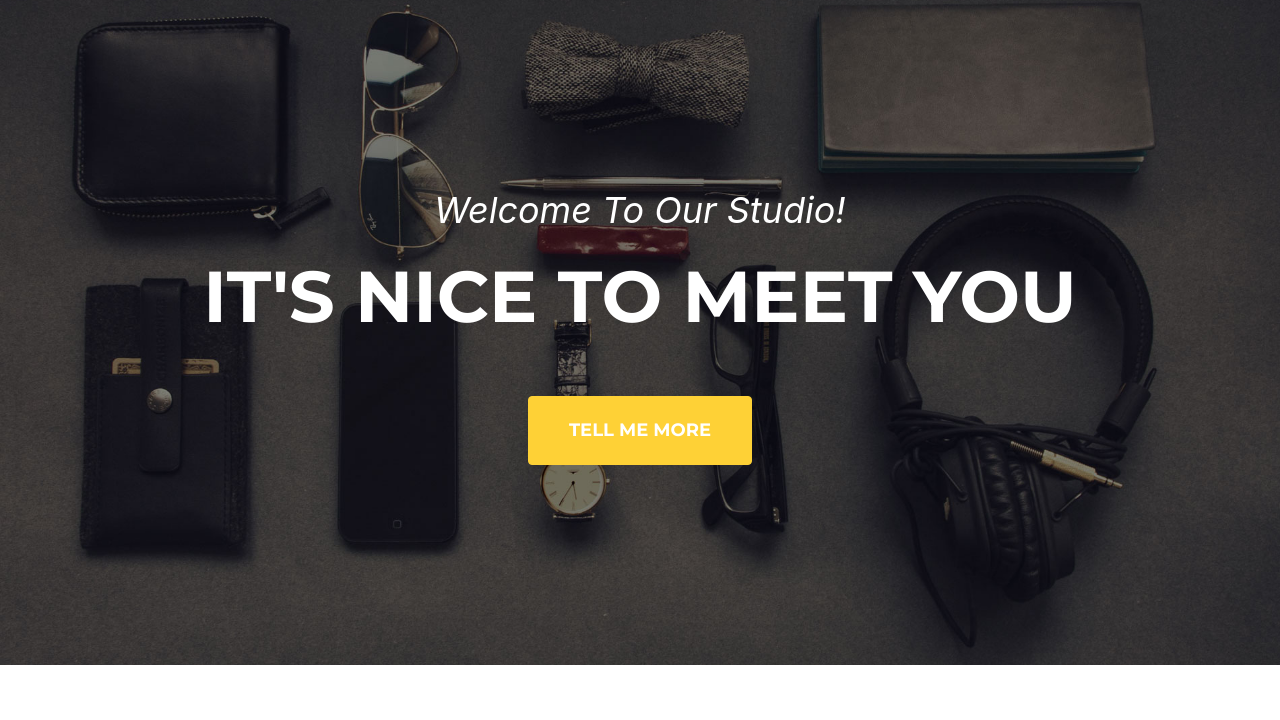
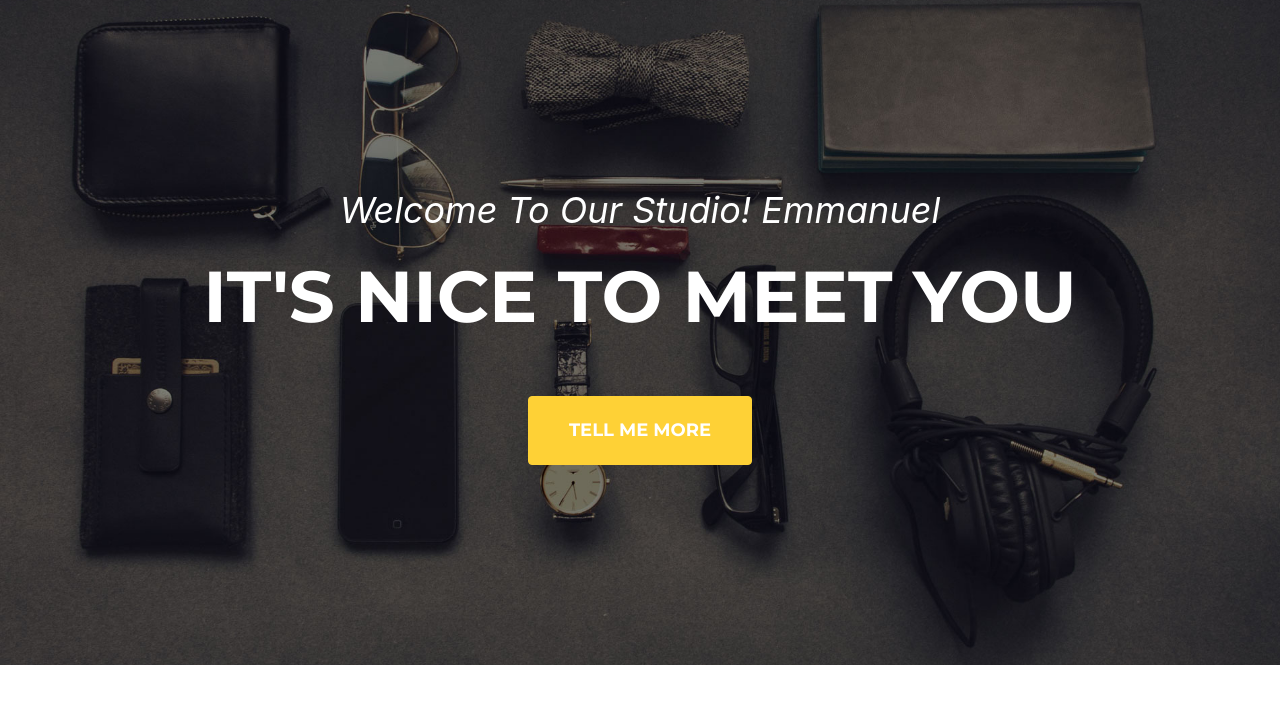
Before and after one commit to yaw4testing/github-actions-demos, a plain HTML site: page index.html in a window 1280 px wide. Shown: the part 80-800 px from the top of the page. Drawn offline with nearby package versions, Linux system fonts and the light colour scheme; a web font is replaced by a local one.

Commit message:
updating index page

```diff
--- a/index.html
+++ b/index.html
@@ -39,7 +39,7 @@
         <!-- Masthead-->
         <header class="masthead">
             <div class="container">
-                <div class="masthead-subheading">Welcome To Our Studio!</div>
+                <div class="masthead-subheading">Welcome To Our Studio! Emmanuel</div>
                 <div class="masthead-heading text-uppercase">It's Nice To Meet You</div>
                 <a class="btn btn-primary btn-xl text-uppercase js-scroll-trigger" href="#services">Tell Me More</a>
             </div>
```
